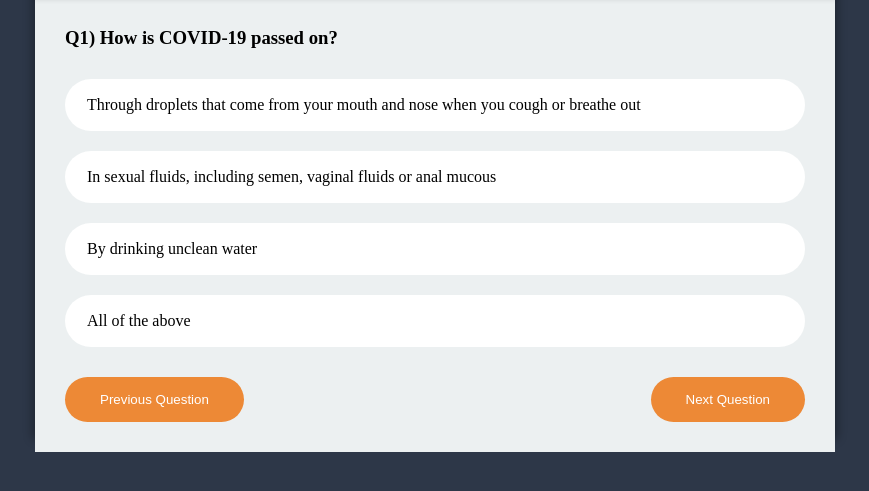
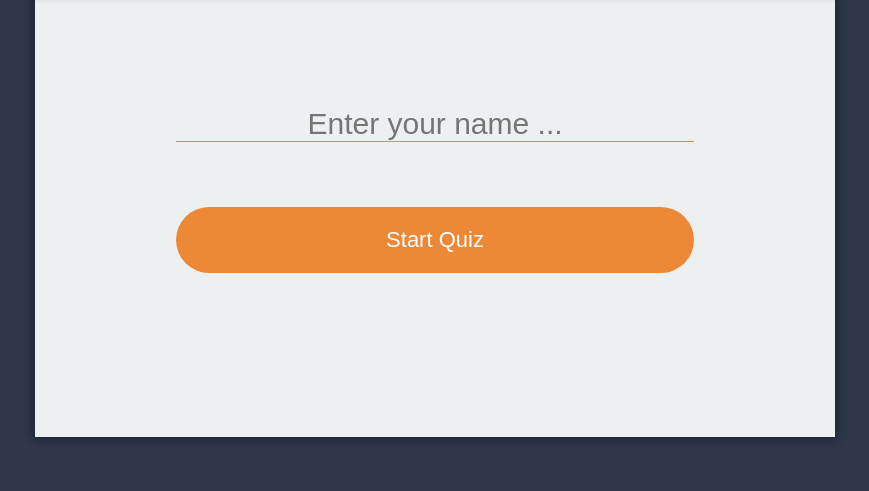
Before and after one commit to JasbirCodeSpace/Quiz-Web-App, a plain HTML site: page index.html in a window 1280 px wide. Shown: the part 213-704 px from the top of the page, without its empty margins (205-1074 px from the left). Drawn offline with Linux system fonts and the light colour scheme.

Commit message:
Added user name form and shuffling quiz questions each time

```diff
--- a/css/style.css
+++ b/css/style.css
@@ -121,3 +121,47 @@
   #score{
     color:mediumseagreen
   }
+
+  .user-form{
+    display: flex;
+    flex-direction: column;
+    justify-content: center;
+    align-items: center;
+    margin-top: 10vh;
+  }
+.user-form input,
+.user-form button {
+  display: block;
+  width: 70%;
+}
+
+.user-form input {
+  background-color: transparent;
+  color: #ed8936;
+  font-size: 30px;
+  text-align: center;
+  border: none;
+  border-bottom: 1px solid #ed8936;
+  margin-bottom: 15px;
+}
+
+.user-form input:focus {
+  outline: none;
+}
+
+.user-form button {
+  padding: 20px 0;
+  margin-top: 50px;
+  border: none;
+  border-radius: 100px;
+  background-color: #ed8936;
+  color: #fff;
+  font-size: 22px;
+  transition: 0.4s all;
+}
+
+.user-form button:hover {
+  box-shadow: 0px 0px 10px 1px rgba(0, 0, 0, 0.5);
+  transform: translateY(-5px);
+  cursor: pointer;
+}
--- a/script/quiz.js
+++ b/script/quiz.js
@@ -1,11 +1,25 @@
-let question_number = 0;
-let score = 0;
-let responses = new Array(10);
-
+let question_number = 0
+let score = 0
+let responses = new Array(10)
+let user_name = ""
 window.onload = ()=>{
-    displayQuestion(question_number)
+    document.getElementsByClassName('buttons')[0].style.display = 'none'
+    takeUserName()
+    shuffleQuestions()
 }
 
+startQuiz = (e)=>{
+    e.preventDefault()
+    let user = document.getElementById('user-name').value
+    if(user!==null && user!==''){
+        user_name = user.trim()
+        document.getElementsByClassName('buttons')[0].style.display = 'flex'
+        displayQuestion(question_number)
+    }else{
+        alert('Enter your name before starting quiz')
+    }
+
+}
 displayQuestion = (number)=>{
     let container = document.getElementById('quiz-question')
     let question = questions[number]
@@ -106,7 +120,29 @@ submitQuiz = ()=>{
     let content = `
     <div id='score-card'>
     <img src="images/medal.svg" alt="" width="100px" height="100px">
+    <h1>Well done! <span>${user_name}</span></h1>
     <h1 id='score'>Your Score <span>${score}</span></h1>
     </div>`
     container.innerHTML = content
 }
+
+takeUserName = ()=>{
+    let container = document.getElementById('quiz-question')
+    content = `
+    <form class="user-form" name="user-form" onsubmit="startQuiz(event)">
+        <input type="text" id="user-name" name="user-name" placeholder="Enter your name ...">
+        <button class='button'>Start Quiz</button>
+    </form>
+    `
+    container.innerHTML = content
+}
+
+shuffleQuestions = ()=>{
+    for (let i = questions.length-1; i >0; i--) {
+        const j = Math.floor(Math.random()*(i+1))
+        let temp = questions[j]
+        questions[j] = questions[i]
+        questions[i] = temp
+
+    }
+}
```
